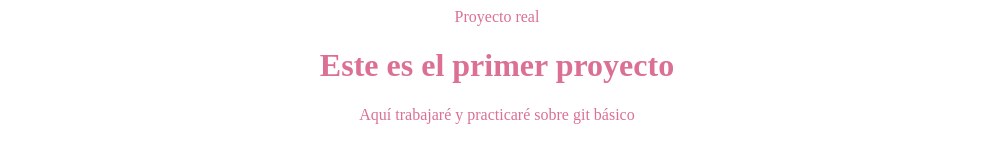
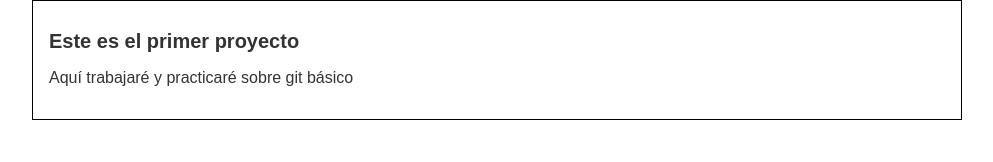
Before and after one commit to TommyEu/HyperBlog, a plain HTML site: page index.html in a window 1280 px wide. Shown: the whole page, without its empty margins (143-1136 px from the left). Drawn offline with Linux system fonts and the light colour scheme.

Commit message:
aplicados los cambios en html y css

```diff
--- a/index.html
+++ b/index.html
@@ -1,9 +1,16 @@
 <html>
-    <head>Proyecto real
+    <head>
+        <title>Proyecto real </title>
         <link rel="stylesheet" href="styles.css">
     </head>
     <body>
-        <h1>Este es el primer proyecto</h1>
-        <p>Aquí trabajaré y practicaré sobre git básico</p>
+        <div id="container">
+            <div id="post">
+                <h1>Este es el primer proyecto</h1>
+                <p>Aquí trabajaré y practicaré sobre git básico</p>
+            </div>
+        </div>
+
+
     </body>
 </html>
--- a/styles.css
+++ b/styles.css
@@ -1,4 +1,20 @@
 body{
     text-align: center;
-    color: palevioletred;
+    color: #333;
+    font-family: "Arial";
+    font-size: 16px;
+    margin: 0;
+    padding: 0;
 }
+
+#container{
+    width: 70%;
+    padding: 1em;
+    text-align: left;
+    border: 1px solid #000;
+    margin: 0 auto
+}
+
+#container h1{
+    font-size: 20px;
+}
```
